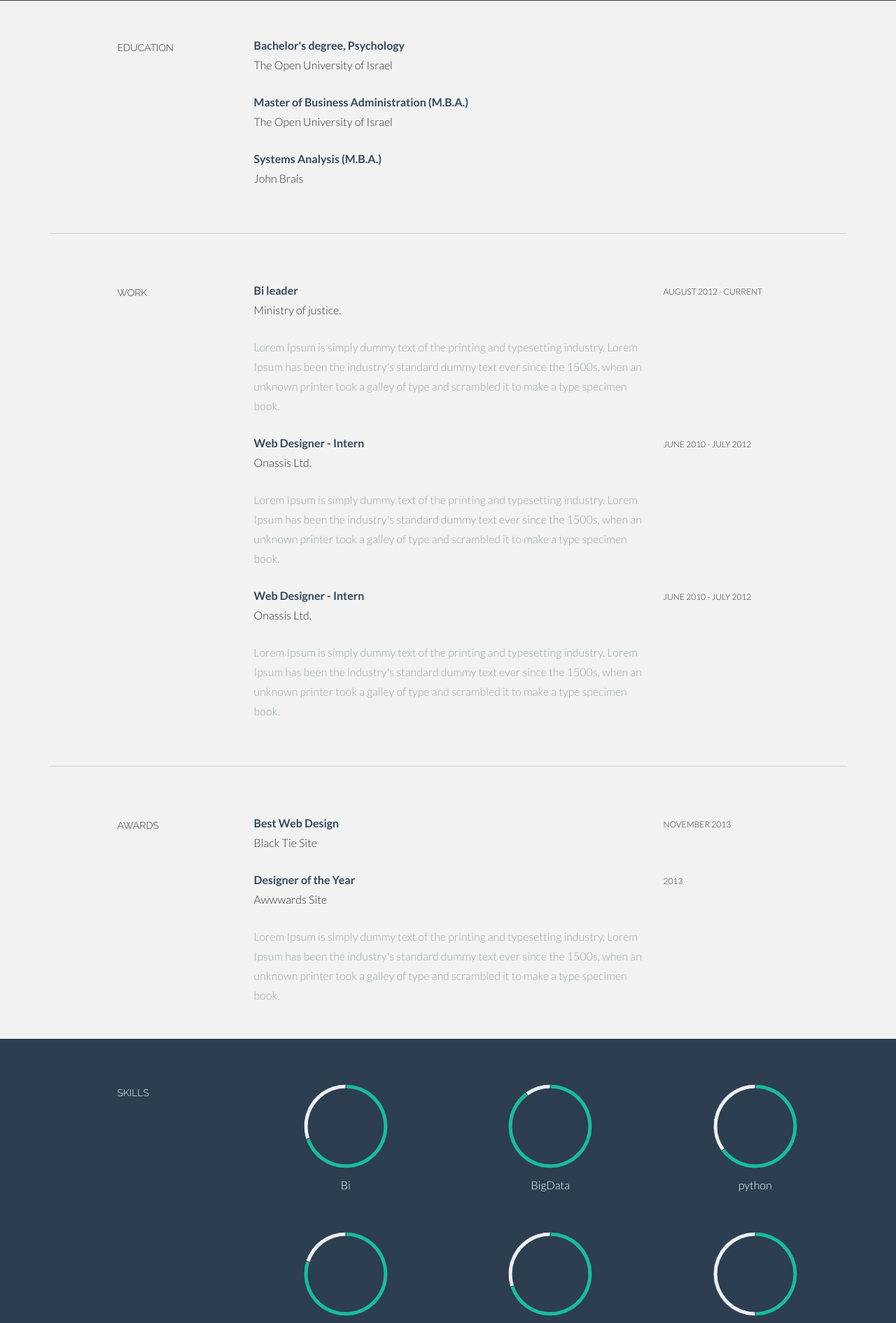
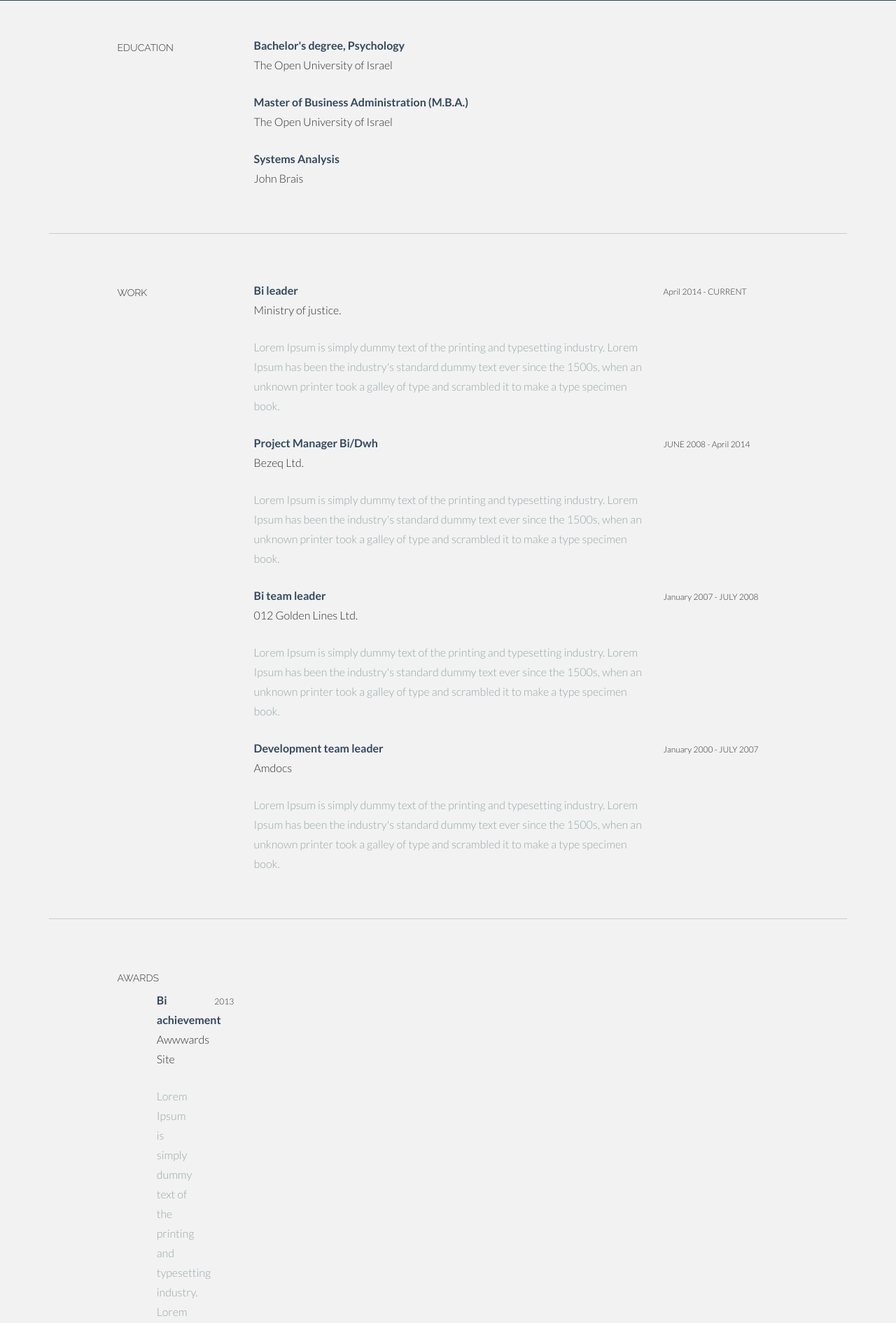
Before and after one commit to OferEl/pyma_myweb, a Django app: page / in a window 1280 px wide. Shown: the part 872-2762 px from the top of the page at 70% size. Run offline with Django 3.2, Linux system fonts and the light colour scheme; some libraries are stand-ins or nearby versions; some web fonts are replaced.

Commit message:
Update main.html

```diff
--- a/template/main.html
+++ b/template/main.html
@@ -116,7 +116,7 @@
 				</div>
 
 				<div class="col-lg-6 col-lg-offset-3">
-					<p><t>Systems Analysis (M.B.A.)</t><br/>
+					<p><t>Systems Analysis</t><br/>
 						John Brais <br/>
 					</p>
 				</div>
@@ -141,28 +141,39 @@
 					<p><more>Lorem Ipsum is simply dummy text of the printing and typesetting industry. Lorem Ipsum has been the industry's standard dummy text ever since the 1500s, when an unknown printer took a galley of type and scrambled it to make a type specimen book.</more></p>
 				</div>
 				<div class="col-lg-3">
-					<p><sm>AUGUST 2012 - CURRENT</sm></p>
+					<p><sm>April 2014 - CURRENT</sm></p>
 				</div>
 
 				<div class="col-lg-6 col-lg-offset-3">
-					<p><t>Web Designer - Intern</t><br/>
-						Onassis Ltd. <br/>
+					<p><t>Project Manager Bi/Dwh </t><br/>
+						Bezeq Ltd. <br/>
 					</p>
 					<p><more>Lorem Ipsum is simply dummy text of the printing and typesetting industry. Lorem Ipsum has been the industry's standard dummy text ever since the 1500s, when an unknown printer took a galley of type and scrambled it to make a type specimen book.</more></p>
 				</div>
 				<div class="col-lg-3">
-					<p><sm>JUNE 2010 - JULY 2012</sm></p>
+					<p><sm>JUNE 2008 - April 2014</sm></p>
 				</div>
 
 				<div class="col-lg-6 col-lg-offset-3">
-					<p><t>Web Designer - Intern</t><br/>
-						Onassis Ltd. <br/>
+					<p><t>Bi team leader</t><br/>
+						012 Golden Lines Ltd. <br/>
 					</p>
 					<p><more>Lorem Ipsum is simply dummy text of the printing and typesetting industry. Lorem Ipsum has been the industry's standard dummy text ever since the 1500s, when an unknown printer took a galley of type and scrambled it to make a type specimen book.</more></p>
 				</div>
 				<div class="col-lg-3">
-					<p><sm>JUNE 2010 - JULY 2012</sm></p>
+					<p><sm>January 2007 - JULY 2008</sm></p>
 				</div>
+
+				<div class="col-lg-6 col-lg-offset-3">
+					<p><t>Development team leader</t><br/>
+						Amdocs <br/>
+					</p>
+					<p><more>Lorem Ipsum is simply dummy text of the printing and typesetting industry. Lorem Ipsum has been the industry's standard dummy text ever since the 1500s, when an unknown printer took a galley of type and scrambled it to make a type specimen book.</more></p>
+				</div>
+				<div class="col-lg-3">
+					<p><sm>January 2000 - JULY 2007</sm></p>
+				</div>
+
 
 		</div><!--/.row -->
 		<br>
@@ -175,18 +186,8 @@
 		<div class="row">
 				<div class="col-lg-2 col-lg-offset-1">
 					<h5>AWARDS</h5>
-				</div>
-				<div class="col-lg-6">
-					<p><t>Best Web Design</t><br/>
-						Black Tie Site <br/>
-					</p>
-				</div>
-				<div class="col-lg-3">
-					<p><sm>NOVEMBER 2013</sm></p>
-				</div>
-
 				<div class="col-lg-6 col-lg-offset-3">
-					<p><t>Designer of the Year</t><br/>
+					<p><t>Bi achievement</t><br/>
 						Awwwards Site
 					</p>
 					<p><more>Lorem Ipsum is simply dummy text of the printing and typesetting industry. Lorem Ipsum has been the industry's standard dummy text ever since the 1500s, when an unknown printer took a galley of type and scrambled it to make a type specimen book.</more></p>
```
